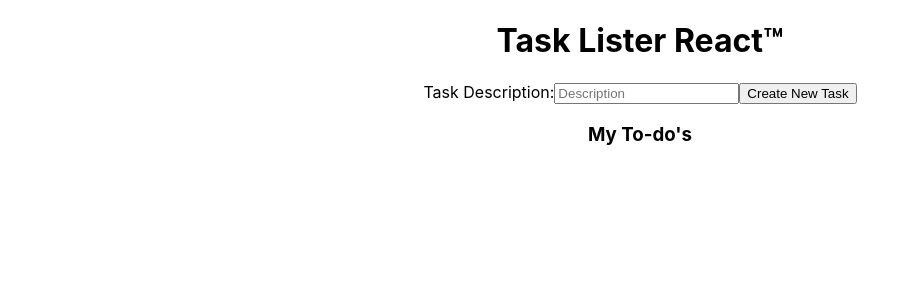
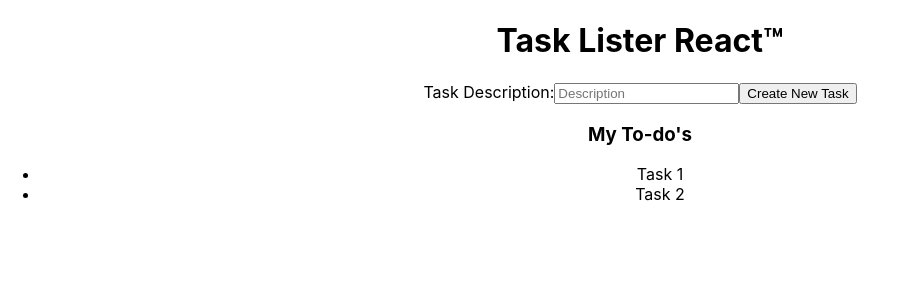
Before and after one commit to nickjoven/task-lister-react, a React (Create React App) app: page / in a window 1280 px wide. Shown: the top 300 px of the page, without its empty margins (0-897 px from the left). Built offline with nearby package versions, Linux system fonts and the light colour scheme.

Commit message:
Completed Task lister (without delete)

```diff
--- a/src/App.js
+++ b/src/App.js
@@ -2,13 +2,30 @@ import './App.css';
 import Banner from './components/Banner'
 import TaskForm from './components/TaskForm'
 import TaskList from './components/TaskList'
+import { useState } from 'react'
 
+// We need a function that will handle the submission of the TaskForm
+// And update the tasks that are displayed in the UI
 function App() {
+  const [tasks, setTasks] = useState(['Task 1', 'Task 2'])
+  const handleSubmit = (text) => {
+    setTasks([...tasks, text])
+    console.log('Form submitted!')
+  }
+
   return(
     <div className="App">
       <Banner />
-      <TaskForm />
-      <TaskList />
+      {/* Functions can be passed as props in React */}
+      <TaskForm handleSubmit={handleSubmit} />
+      {/* tasks is the key. The key is the name of the variable in the
+        * next file. What goes in the "{ ... }" is what the VALUE of that
+	* variable will be in the next file. This is a PROP in React.
+	*
+	* The line below means "I want a variable called 'tasks' for use in
+	* the TaskList component."
+        */}
+      <TaskList tasks={tasks} />
     </div>
   );
 }
--- a/src/components/Task.js
+++ b/src/components/Task.js
@@ -1,7 +1,7 @@
-const Task = () => {
+const Task = ({text}) => {
   return(
     <li>
-      Task
+      {text}
     </li>
   )
 }
--- a/src/components/TaskForm.js
+++ b/src/components/TaskForm.js
@@ -1,12 +1,13 @@
-import React from 'react'
+import React, {useState} from 'react'
 
-const TaskForm = () => {
+const TaskForm = ({handleSubmit}) => {
+  const [text, setText] = useState('')
   return(
     <div>
       {/*  ISSA FORM */}
-      <form>
+      <form onSubmit={(e) => { e.preventDefault(); handleSubmit(text) }}>
 	<label>Task Description:</label>
-        <input type="text" placeholder="Description" />
+        <input type="text" placeholder="Description" onChange={(e) => { setText(e.target.value) }}/>
         <input type="submit" value="Create New Task" />
       </form>
     </div>
--- a/src/components/TaskList.js
+++ b/src/components/TaskList.js
@@ -1,10 +1,18 @@
 import Task from './Task'
 
-const TaskList = () => {
+const TaskList = ({ tasks }) => {
   return(
     <div>
       <h3>My To-do's</h3>
-      <ul></ul>
+      <ul>
+        {
+	  tasks.map((element, index) => {
+	    // The line below means "I want a variable called 'text' for use in
+	    // the Task component."
+	    return(<Task key={index} text={element}/>)
+	  })
+	}
+      </ul>
     </div>
   )
 }
```
